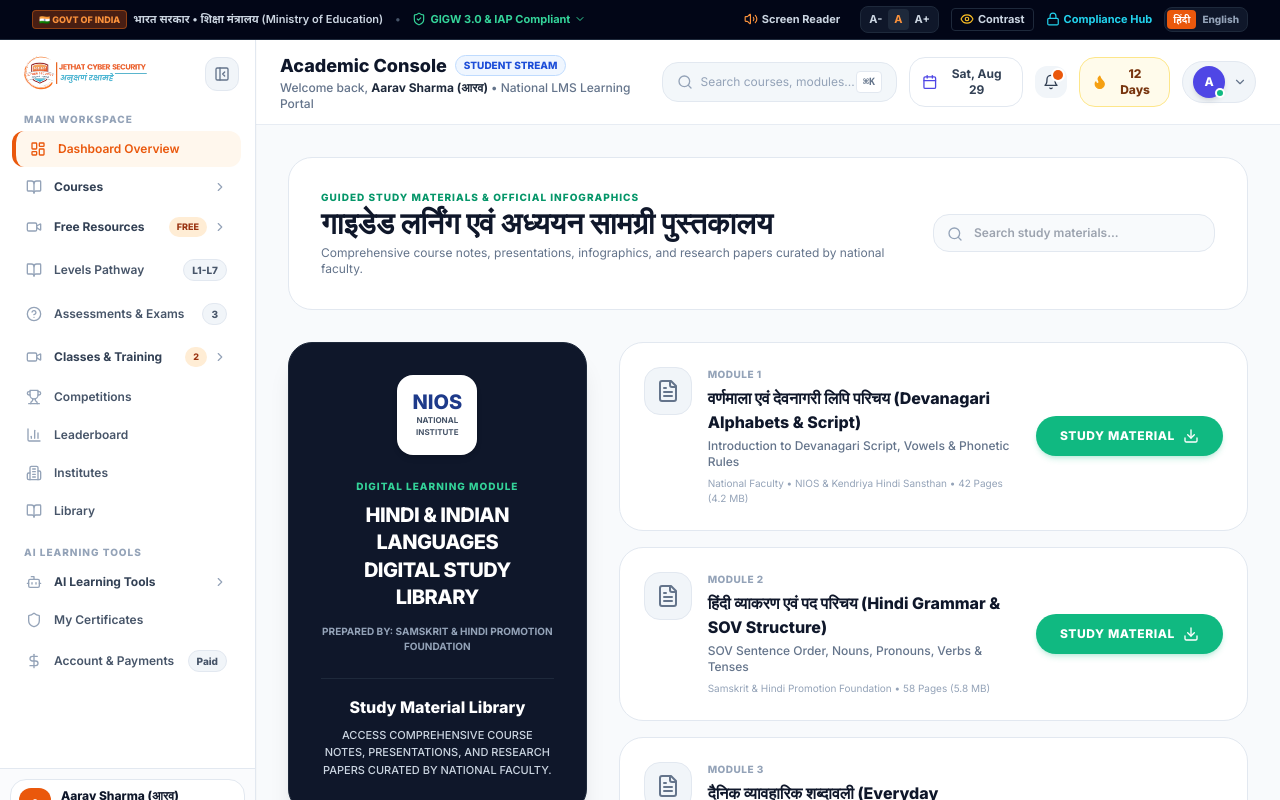
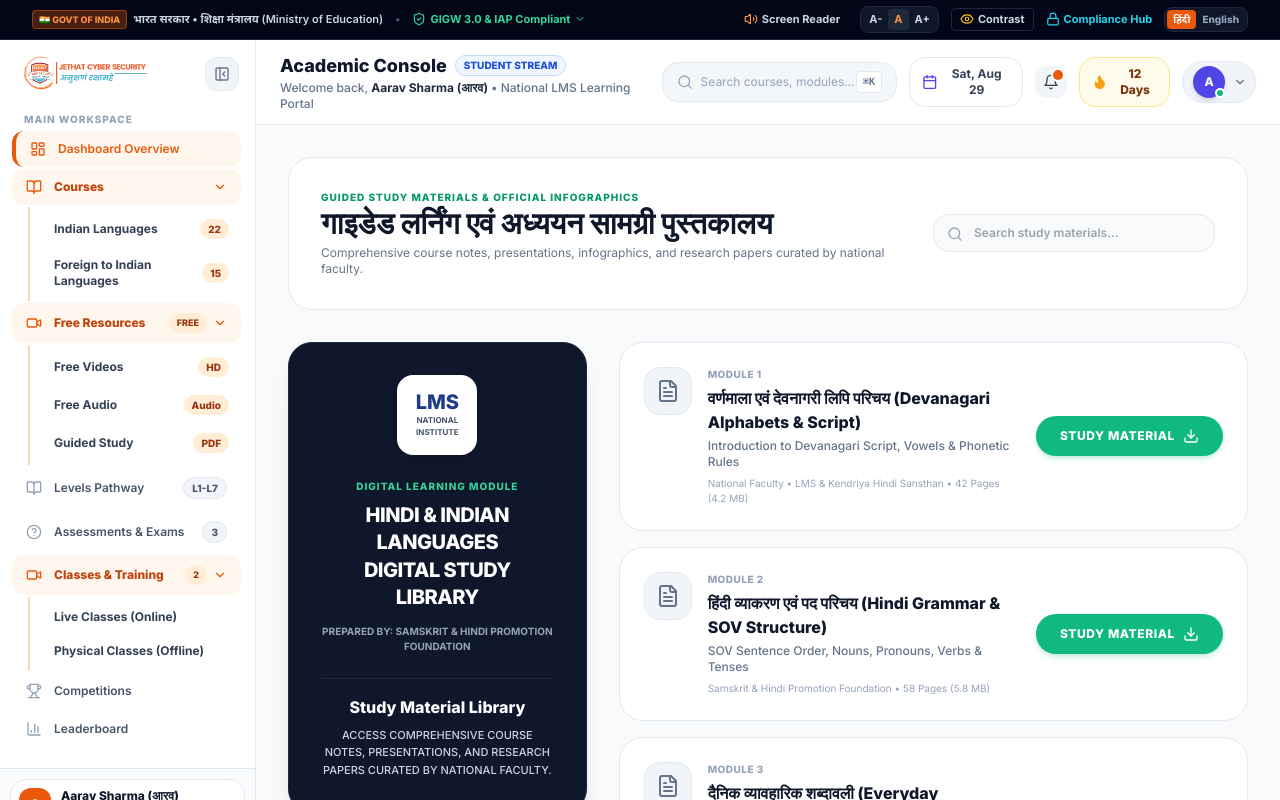
Before and after one commit to SYJethat/jethat_lms, a Next.js app: page /dashboard/guided-learning in a window 1280 px wide. Shown: the top 800 px of the page. Built offline with nearby package versions, Linux system fonts and the light colour scheme.

Commit message:
sidebar open

```diff
--- a/app/dashboard/guided-learning/page.tsx
+++ b/app/dashboard/guided-learning/page.tsx
@@ -32,7 +32,7 @@
     titleEng: 'Introduction to Devanagari Script, Vowels & Phonetic Rules',
     pages: 42,
     fileSize: '4.2 MB',
-    author: 'National Faculty • NIOS & Kendriya Hindi Sansthan'
+    author: 'National Faculty • LMS & Kendriya Hindi Sansthan'
   },
   {
     id: 'mod_2',
@@ -83,7 +83,7 @@
     id: 'mod_7',
     moduleNumber: 7,
     titleHindi: 'माध्यमिक एवं उच्चतर माध्यमिक मॉडल (Class 10/12 Model Exam Papers)',
-    titleEng: 'NIOS Class 10 & 12 Previous Year Solved Model Question Papers',
+    titleEng: 'LMS Class 10 & 12 Previous Year Solved Model Question Papers',
     pages: 80,
     fileSize: '8.2 MB',
     author: 'Board of Secondary & Higher Secondary Education'
@@ -120,7 +120,7 @@
   });
 
   return (
-    <div className="space-y-8 max-w-7xl mx-auto pb-16">
+    <div className="space-y-8 max-w-8xl mx-auto pb-16">
       {/* Top Banner */}
       <div className="flex flex-col sm:flex-row items-start sm:items-center justify-between gap-4 p-6 sm:p-8 rounded-3xl bg-white border border-slate-200 shadow-xs">
         <div>
@@ -152,10 +152,10 @@
         {/* Left Side Feature Card */}
         <div className="lg:col-span-4 space-y-6">
           <div className="bg-slate-900 text-white rounded-3xl p-6 sm:p-8 shadow-xl space-y-6 text-center border border-slate-800 relative overflow-hidden">
-            {/* NIOS Logo Badge */}
+            {/* LMS Logo Badge */}
             <div className="w-20 h-20 mx-auto rounded-2xl bg-white p-2 flex items-center justify-center shadow-md">
               <div className="text-center">
-                <span className="font-black text-blue-900 text-xl block leading-none">NIOS</span>
+                <span className="font-black text-blue-900 text-xl block leading-none">LMS</span>
                 <span className="text-[8px] font-bold text-slate-600 block uppercase mt-0.5">National Institute</span>
               </div>
             </div>
--- a/app/learn/lesson/[id]/page.tsx
+++ b/app/learn/lesson/[id]/page.tsx
@@ -86,7 +86,7 @@
   };
 
   return (
-    <div className="max-w-5xl mx-auto px-4 sm:px-6 py-10 space-y-8">
+    <div className="max-w-8xl mx-auto px-4 sm:px-6 py-10 space-y-8">
       {/* Top Navigation Bar */}
       <div className="flex flex-wrap items-center justify-between gap-4">
         <div className="flex items-center gap-3">
--- a/app/learn/levels/page.tsx
+++ b/app/learn/levels/page.tsx
@@ -7,7 +7,7 @@
 
 export default function LevelsPage() {
   return (
-    <div className="max-w-7xl mx-auto px-4 sm:px-6 lg:px-8 py-10 space-y-10">
+    <div className="max-w-8xl mx-auto px-4 sm:px-6 lg:px-8 py-10 space-y-10">
       <div className="text-center space-y-3">
         <h1 className="text-3xl sm:text-5xl font-extrabold text-white">
           Gamified Hindi <span className="gradient-text-saffron">Learning Pathway</span>
--- a/components/DashboardLessonView.tsx
+++ b/components/DashboardLessonView.tsx
@@ -89,7 +89,7 @@
   };
 
   return (
-    <div className="max-w-6xl mx-auto space-y-6 animate-in fade-in duration-200">
+    <div className="max-w-8xl mx-auto space-y-6 animate-in fade-in duration-200">
       {/* Top Navigation Bar within Dashboard */}
       <div className="flex flex-wrap items-center justify-between gap-4 p-4 rounded-2xl bg-white border border-slate-200 shadow-xs">
         <div className="flex items-center gap-3">
--- a/components/DashboardSidebar.tsx
+++ b/components/DashboardSidebar.tsx
@@ -72,10 +72,10 @@
 
   // Dropdown open/close map state
   const [openDropdowns, setOpenDropdowns] = useState<Record<string, boolean>>({
-    'courses-dropdown': false,
-    'classes-dropdown': false,
-    'free-dropdown': false,
-    'ai-dropdown': false,
+    'courses-dropdown': true,
+    'classes-dropdown': true,
+    'free-dropdown': true,
+    'ai-dropdown': true,
   });
 
   // Editable Student Profile Form State
```
